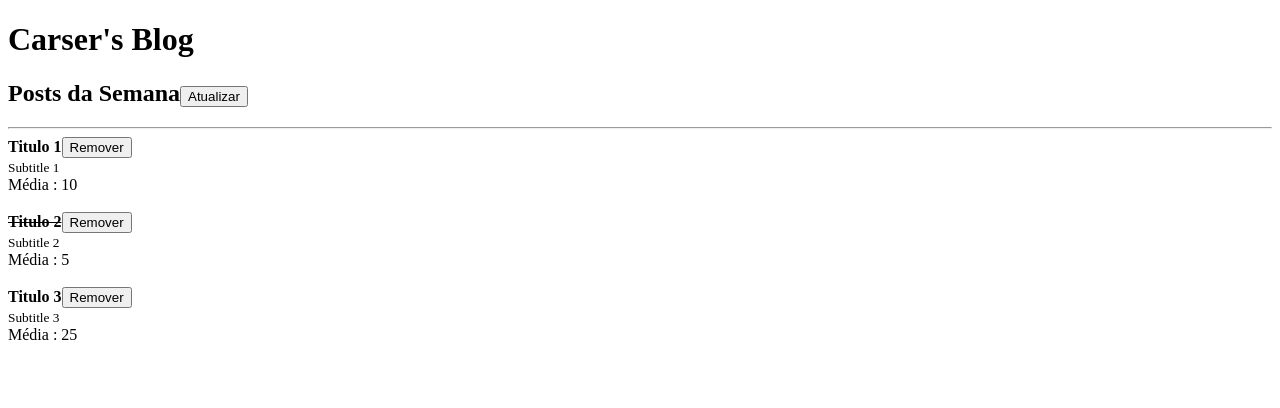
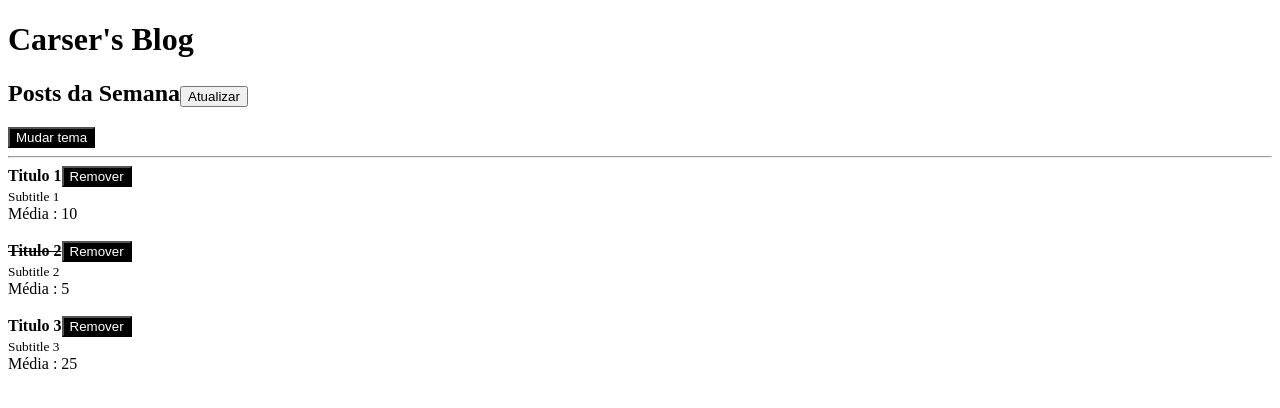
Before and after one commit to JoaoCarser/react-fundamentos, a React (Vite) app: page / in a window 1280 px wide. Shown: the top 408 px of the page. Built offline with nearby package versions, Linux system fonts and the light colour scheme.

Commit message:
feat: :sparkles: Context API

```diff
--- a/src/Button.jsx
+++ b/src/Button.jsx
@@ -1,10 +1,22 @@
-import React from "react";
+import React, {useContext} from "react";
 import PropTypes from "prop-types";
 
+import {ThemeContext} from "./ThemeContext";
+
 function Button(props) {
+
+  const {theme} = useContext(ThemeContext);
+
+
   return (
     <>
-      <button onClick={props.onClick}>
+      <button
+        onClick={props.onClick}
+        style={{
+          color: theme === 'dark' ? "#fff" : "#000",
+          background: theme === 'dark' ? "#000" : "#fff",
+        }}
+      >
         {props.children}
         </button>
     </>
--- a/src/Header.jsx
+++ b/src/Header.jsx
@@ -1,12 +1,20 @@
-import React from "react";
+import React, {useContext} from "react";
 import PropTypes from "prop-types";
+import Button from "./Button";
+
+import { ThemeContext } from "./ThemeContext";
+
 
 function Header(props) {
+
+  const {onToggleTheme} = useContext(ThemeContext);
+
+
   return (
     <>
       <h1>{props.title}</h1>
       {props.children}
-
+      <Button onClick={onToggleTheme}>Mudar tema</Button>
       <hr />
     </>
   );
--- a/src/Index.jsx
+++ b/src/Index.jsx
@@ -2,14 +2,37 @@
 import Post from "./Post";
 import Header from "./Header.jsx";
 
+import { ThemeProvider } from "./ThemeContext";
+
+
 function Index() {
+
+
   const [posts, setPosts] = useState([
-    { id: Math.random(), title: "Titulo 1", subtitle: "Subtitle 1", likes: 20, read: false},
-    { id: Math.random(), title: "Titulo 2", subtitle: "Subtitle 2", likes: 10, read: true},
-    { id: Math.random(), title: "Titulo 3", subtitle: "Subtitle 3", likes: 50, read: false},
+    {
+      id: Math.random(),
+      title: "Titulo 1",
+      subtitle: "Subtitle 1",
+      likes: 20,
+      read: false,
+    },
+    {
+      id: Math.random(),
+      title: "Titulo 2",
+      subtitle: "Subtitle 2",
+      likes: 10,
+      read: true,
+    },
+    {
+      id: Math.random(),
+      title: "Titulo 3",
+      subtitle: "Subtitle 3",
+      likes: 50,
+      read: false,
+    },
   ]);
 
-  console.log({ posts });
+
 
   function handleRefresh() {
     setPosts((prevState) => [
@@ -26,32 +49,33 @@
     console.log(posts);
   }
 
-
-  function handleRemovePost(postId){
-    setPosts((prevState) => (
-        prevState.filter(post => post.id !== postId)
-    ));
+  function handleRemovePost(postId) {
+    setPosts((prevState) => prevState.filter((post) => post.id !== postId));
   }
 
+  return (
+    <ThemeProvider>
 
 
-
-  return (
-    <>
-      <Header title="Carser's Blog">
+      <Header title="Carser's Blog" >
         <h2>
           Posts da Semana
           <button onClick={handleRefresh}>Atualizar</button>
         </h2>
       </Header>
+
+
+
       {posts.map((post) => (
         <Post
           key={post.id}
           onRemove={handleRemovePost}
           post={post}
-        />
+          />
       ))}
-    </>
+
+
+    </ThemeProvider>
   );
 }
 
--- a/src/Post.jsx
+++ b/src/Post.jsx
@@ -14,8 +14,13 @@
                 read: props.post.read,
             }}
         />
+
+
         <br />
+
+
         <small>{props.post.subtitle}</small> <br />
+
         Média : {props.post.likes / 2} <br />
       </article>
       <br />
--- a/src/PostHeader.jsx
+++ b/src/PostHeader.jsx
@@ -9,7 +9,11 @@
       <strong>
         {props.post.read ? <s>{props.post.title}</s> : props.post.title}
       </strong>
-      <Button onClick={() => props.onRemove(props.post.id)}>Remover</Button>
+      <Button
+      onClick={() => props.onRemove(props.post.id)}
+      >
+        Remover
+      </Button>
     </>
   );
 }
--- /dev/null
+++ b/src/ThemeContext.jsx
@@ -0,0 +1,22 @@
+import React, { useState, createContext } from "react";
+
+export const ThemeContext = createContext();
+
+export function ThemeProvider(props) {
+  const [theme, setTheme] = useState("dark");
+
+  function handleToggleTheme() {
+    setTheme((prevState) => (prevState === "dark" ? "light" : "dark"));
+  }
+
+  return (
+    <ThemeContext.Provider
+      value={{
+        theme,
+        onToggleTheme: handleToggleTheme,
+      }}
+    >
+      {props.children}
+    </ThemeContext.Provider>
+  );
+}
```
